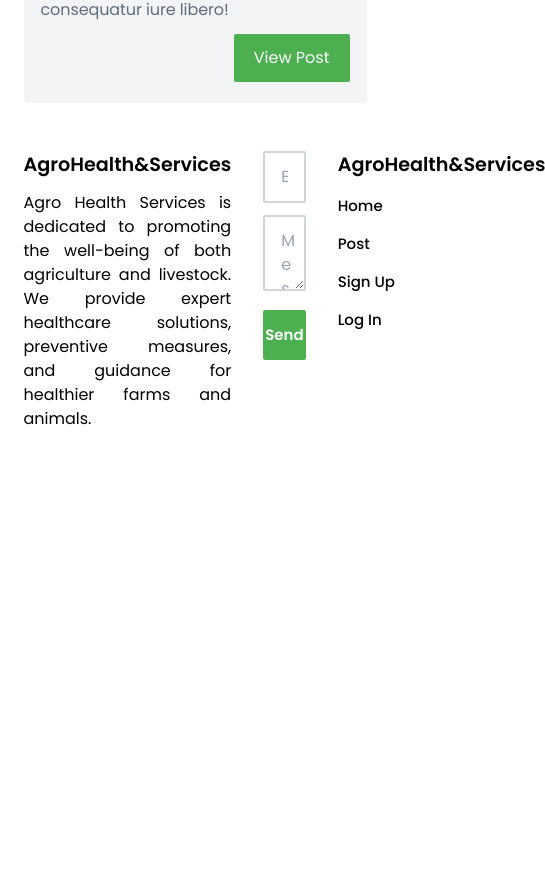
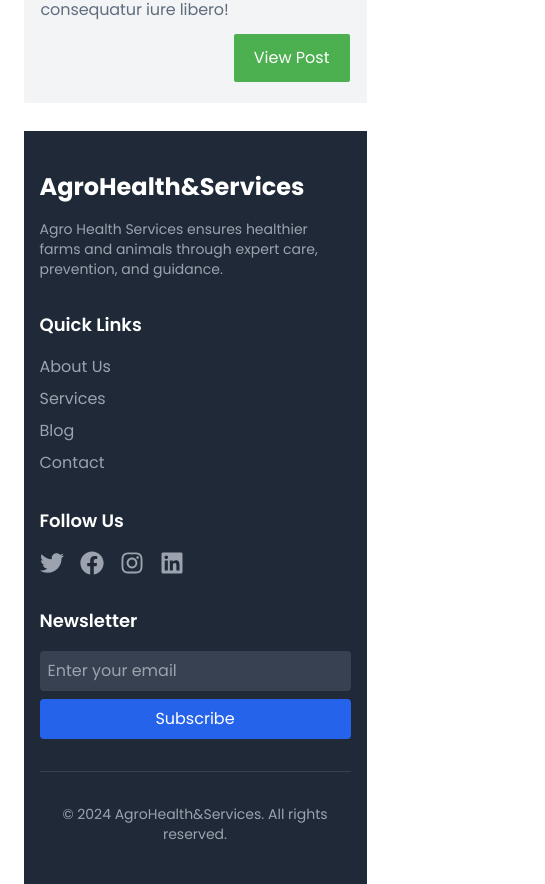
Before and after one commit to sagun-basnet/vetSystem, a React (Vite) app in the folder frontend/: page / in a window 390 px wide. Shown: the part 2091-2975 px from the top of the page, 545 px wide, since content can reach past the window. Before the commit the page ends 2542 px from the top, so only its background shows below. Built offline with nearby package versions, Linux system fonts and the light colour scheme; no server answers; a web font is replaced by a local one.

Commit message:
changes in footer and dashboard

```diff
--- a/frontend/src/components/admin/global/Dashboard.jsx
+++ b/frontend/src/components/admin/global/Dashboard.jsx
@@ -1,18 +1,23 @@
 import React from "react";
-import { FaUser } from "react-icons/fa";
+import { FaUser, FaBloggerB } from "react-icons/fa";
+
 import { FaUserDoctor } from "react-icons/fa6";
-import { FaBloggerB } from "react-icons/fa";
+import Table from "./Table";
 
 const Dashboard = () => {
-    const data = [
+  // Data for tables
+  const tableData = [
     { id: 1, name: "John Doe", age: 28, country: "USA" },
     { id: 2, name: "Jane Smith", age: 32, country: "Canada" },
     { id: 3, name: "Sam Brown", age: 45, country: "UK" },
     { id: 4, name: "Lucy Green", age: 25, country: "Australia" },
   ];
+
   return (
-        <div className="space-y-10">
+    <div className="space-y-10 p-6">
+      {/* Stat Cards Section */}
       <div className="flex justify-between gap-5">
+        {/* Users Card */}
         <div className="flex flex-col items-center shadow-lg shadow-gray-300 gap-3 py-6 px-[50px] rounded-md">
           <FaUser className="text-[80px] text-blue-400" />
           <span className="text-[30px] font-medium">6</span>
@@ -20,6 +25,8 @@ const Dashboard = () => {
             Total Number of Users
           </span>
         </div>
+
+        {/* Doctors Card */}
         <div className="flex flex-col items-center shadow-lg shadow-gray-300 gap-3 py-6 px-[50px] rounded-md">
           <FaUserDoctor className="text-[80px] text-red-400" />
           <span className="text-[30px] font-medium">6</span>
@@ -27,6 +34,8 @@ const Dashboard = () => {
             Total Number of Doctors
           </span>
         </div>
+
+        {/* Posts Card */}
         <div className="flex flex-col items-center shadow-lg shadow-gray-300 gap-3 py-6 px-[50px] rounded-md">
           <FaBloggerB className="text-[80px] text-primary" />
           <span className="text-[30px] font-medium">6</span>
@@ -35,99 +44,26 @@ const Dashboard = () => {
           </span>
         </div>
       </div>
-            <div className="flex gap-6 ">
+
+      {/* Tables Section */}
+      <div className="flex gap-6">
+        {/* Recent Posts Table */}
         <div className="flex-1 shadow-lg shadow-gray-300 rounded-md px-3 py-3">
-                    <h1 className=" font-semibold text-[30px] text-primary ">Recent Post</h1>
-                    <div className="overflow-x-auto my-6">
-                        <table className="min-w-full table-auto border-separate border-spacing-0">
-                            <thead>
-                                <tr className="bg-gray-100">
-                                    <th className="px-4 py-2 border-b text-left text-sm font-medium text-gray-700">
-                                        ID
-                                    </th>
-                                    <th className="px-4 py-2 border-b text-left text-sm font-medium text-gray-700">
-                                        Name
-                                    </th>
-                                    <th className="px-4 py-2 border-b text-left text-sm font-medium text-gray-700">
-                                        Age
-                                    </th>
-                                    <th className="px-4 py-2 border-b text-left text-sm font-medium text-gray-700">
-                                        Country
-                                    </th>
-                                </tr>
-                            </thead>
-                            <tbody>
-                                {data.map((row) => (
-                                    <tr
-                                        key={row.id}
-                                        className="hover:bg-gray-50"
-                                    >
-                                        <td className="px-4 py-2 border-b text-sm text-gray-800">
-                                            {row.id}
-                                        </td>
-                                        <td className="px-4 py-2 border-b text-sm text-gray-800">
-                                            {row.name}
-                                        </td>
-                                        <td className="px-4 py-2 border-b text-sm text-gray-800">
-                                            {row.age}
-                                        </td>
-                                        <td className="px-4 py-2 border-b text-sm text-gray-800">
-                                            {row.country}
-                                        </td>
-                                    </tr>
-                                ))}
-                            </tbody>
-                        </table>
-                    </div>
-                </div>
-                <div className="flex-1 shadow-lg shadow-gray-300 rounded-md px-3 py-3">
-                    <h1 className="font-semibold text-[30px] text-primary ">Recent User</h1>
-                    <div className="overflow-x-auto my-6">
-                        <table className="min-w-full table-auto border-separate border-spacing-0">
-                            <thead>
-                                <tr className="bg-gray-100">
-                                    <th className="px-4 py-2 border-b text-left text-sm font-medium text-gray-700">
-                                        ID
-                                    </th>
-                                    <th className="px-4 py-2 border-b text-left text-sm font-medium text-gray-700">
-                                        Name
-                                    </th>
-                                    <th className="px-4 py-2 border-b text-left text-sm font-medium text-gray-700">
-                                        Age
-                                    </th>
-                                    <th className="px-4 py-2 border-b text-left text-sm font-medium text-gray-700">
-                                        Country
-                                    </th>
-                                </tr>
-                            </thead>
-                            <tbody>
-                                {data.map((row) => (
-                                    <tr
-                                        key={row.id}
-                                        className="hover:bg-gray-50"
-                                    >
-                                        <td className="px-4 py-2 border-b text-sm text-gray-800">
-                                            {row.id}
-                                        </td>
-                                        <td className="px-4 py-2 border-b text-sm text-gray-800">
-                                            {row.name}
-                                        </td>
-                                        <td className="px-4 py-2 border-b text-sm text-gray-800">
-                                            {row.age}
-                                        </td>
-                                        <td className="px-4 py-2 border-b text-sm text-gray-800">
-                                            {row.country}
-                                        </td>
-                                    </tr>
-                                ))}
-                            </tbody>
-                        </table>
-                    </div>
+          <h1 className="font-semibold text-[30px] text-primary">Recent Posts</h1>
+          <Table data={tableData} />
         </div>
 
+        {/* Recent Users Table */}
+        <div className="flex-1 shadow-lg shadow-gray-300 rounded-md px-3 py-3">
+          <h1 className="font-semibold text-[30px] text-primary">Recent Users</h1>
+          <Table data={tableData} />
+        </div>
       </div>
     </div>
   );
 };
 
+// Reusable Table Component
+
+
 export default Dashboard;
--- /dev/null
+++ b/frontend/src/components/admin/global/Table.jsx
@@ -0,0 +1,25 @@
+const Table = ({ data }) => (
+      <div className="overflow-x-auto my-6">
+        <table className="min-w-full table-auto border-separate border-spacing-0">
+          <thead>
+            <tr className="bg-gray-100">
+              <th className="px-4 py-2 border-b text-left text-sm font-medium text-gray-700">ID</th>
+              <th className="px-4 py-2 border-b text-left text-sm font-medium text-gray-700">Name</th>
+              <th className="px-4 py-2 border-b text-left text-sm font-medium text-gray-700">Age</th>
+              <th className="px-4 py-2 border-b text-left text-sm font-medium text-gray-700">Country</th>
+            </tr>
+          </thead>
+          <tbody>
+            {data.map((row) => (
+              <tr key={row.id} className="hover:bg-gray-50">
+                <td className="px-4 py-2 border-b text-sm text-gray-800">{row.id}</td>
+                <td className="px-4 py-2 border-b text-sm text-gray-800">{row.name}</td>
+                <td className="px-4 py-2 border-b text-sm text-gray-800">{row.age}</td>
+                <td className="px-4 py-2 border-b text-sm text-gray-800">{row.country}</td>
+              </tr>
+            ))}
+          </tbody>
+        </table>
+      </div>
+    );
+    export default Table;
--- a/frontend/src/components/global/Footer.jsx
+++ b/frontend/src/components/global/Footer.jsx
@@ -1,67 +1,134 @@
 import React from "react";
-import { Link } from "react-router-dom";
+import { FaFacebook, FaInstagram, FaLinkedin, FaTwitter } from "react-icons/fa";
 
 const Footer = () => {
     return (
-        <div className=" flex justify-around py-5 gap-[2rem] ">
-            <div className="flex-1 flex flex-col gap-3 text-justify">
-                <Link>
-                    <p className="text-[1.2rem] font-semibold">
-                        AgroHealth&Services
-                    </p>
-                </Link>
-                <p>
-                    Agro Health Services is dedicated to promoting the
-                    well-being of both agriculture and livestock. We provide
-                    expert healthcare solutions, preventive measures, and
-                    guidance for healthier farms and animals.
-                </p>
-            </div>
-            <div className="flex-1">
-                <form action="" className="space-y-3">
-                    <input
-                        type="text"
-                        name="email"
-                        id="email"
-                        placeholder="Email"
-                        className="w-full outline-none border-2 border-gray-300 px-4 py-3 rounded-sm focus:ring-2 focus:border-none focus:ring-primary transition-all"
-                    />
-                    <textarea
-                        type="text"
-                        name="message"
-                        id="message"
-                        placeholder="Message"
-                        className="w-full outline-none border-2 border-gray-300 px-4 py-3 rounded-sm focus:ring-2 focus:border-none focus:ring-primary transition-all"
-                    />
-                    <button
-                        type="submit"
-                        className="w-full bg-primary border-2 border-primary text-white py-3 text-[15px] rounded-sm font-semibold transition-all duration-500 ease-in-out hover:bg-white hover:text-primary"
-                    >
-                        Send
-                    </button>
-                </form>
-            </div>
-            <div className="flex-[0.7]  ">
-                <div className="flex  flex-col  gap-[1rem]">
-                    <Link to="/" className="text-[1.2rem] font-semibold">
-                        AgroHealth&Services
-                    </Link>
-                    <div className="">
-                        <ul className="flex  flex-col gap-[1rem] font-medium text-[15px] leading-[22px]">
-                            <li>Home</li>
+        <footer className="bg-gray-800 text-white py-10">
+            <div className="container mx-auto px-4">
+                <div className="grid md:grid-cols-2 lg:grid-cols-4 w-full justify-between gap-8">
+                    {/* Logo and Description */}
+                    <div className="w-full ">
+                        <h2 className="text-2xl font-bold mb-4">
+                            AgroHealth&Services
+                        </h2>
+                        <p className="text-sm text-gray-400">
+                            Agro Health Services ensures healthier farms and
+                            animals through expert care, prevention, and
+                            guidance.
+                        </p>
+                    </div>
 
-                            <li>Post</li>
+                    {/* Quick Links */}
+                    <div className="w-full">
+                        <h3 className="text-lg font-semibold mb-4">
+                            Quick Links
+                        </h3>
+                        <ul className="space-y-2">
                             <li>
-                                <Link to="/signup">Sign Up</Link>
+                                <a
+                                    href="/about"
+                                    className="text-gray-400 hover:text-white transition"
+                                >
+                                    About Us
+                                </a>
                             </li>
                             <li>
-                                <Link to="/login">Log In</Link>
+                                <a
+                                    href="/services"
+                                    className="text-gray-400 hover:text-white transition"
+                                >
+                                    Services
+                                </a>
+                            </li>
+                            <li>
+                                <a
+                                    href="/blog"
+                                    className="text-gray-400 hover:text-white transition"
+                                >
+                                    Blog
+                                </a>
+                            </li>
+                            <li>
+                                <a
+                                    href="/contact"
+                                    className="text-gray-400 hover:text-white transition"
+                                >
+                                    Contact
+                                </a>
                             </li>
                         </ul>
                     </div>
+
+                    {/* Social Media Links */}
+                    <div className="w-full">
+                        <h3 className="text-lg font-semibold mb-4">
+                            Follow Us
+                        </h3>
+                        <div className="flex space-x-4">
+                            <a
+                                href="https://twitter.com"
+                                target="_blank"
+                                rel="noopener noreferrer"
+                                className="text-gray-400 hover:text-white transition"
+                            >
+                                <FaTwitter className="text-2xl" />
+                            </a>
+                            <a
+                                href="https://facebook.com"
+                                target="_blank"
+                                rel="noopener noreferrer"
+                                className="text-gray-400 hover:text-white transition"
+                            >
+                                <FaFacebook className="text-2xl" />
+                            </a>
+                            <a
+                                href="https://instagram.com"
+                                target="_blank"
+                                rel="noopener noreferrer"
+                                className="text-gray-400 hover:text-white transition"
+                            >
+                                <FaInstagram className="text-2xl" />
+                            </a>
+                            <a
+                                href="https://linkedin.com"
+                                target="_blank"
+                                rel="noopener noreferrer"
+                                className="text-gray-400 hover:text-white transition"
+                            >
+                                <FaLinkedin className="text-2xl" />
+                            </a>
+                        </div>
+                    </div>
+                    <div className="w-full ">
+                        <h3 className="text-lg font-semibold mb-4">
+                            Newsletter
+                        </h3>
+                        <form className="flex flex-col space-y-2">
+                            <input
+                                type="email"
+                                placeholder="Enter your email"
+                                className=" w-full p-2 rounded bg-gray-700 text-white placeholder-gray-400 focus:outline-none focus:ring-2 focus:ring-blue-500"
+                                required
+                            />
+                            <button
+                                type="submit"
+                                className="bg-blue-600 text-white py-2 px-4 rounded hover:bg-blue-700 transition"
+                            >
+                                Subscribe
+                            </button>
+                        </form>
+                    </div>
+                </div>
+
+                {/* Copyright Notice */}
+                <div className="border-t border-gray-700 mt-8 pt-8 text-center">
+                    <p className="text-sm text-gray-400">
+                        &copy; {new Date().getFullYear()} AgroHealth&Services.
+                        All rights reserved.
+                    </p>
                 </div>
             </div>
-        </div>
+        </footer>
     );
 };
 
```
Lines whose indentation alone changed are shown as unchanged.
